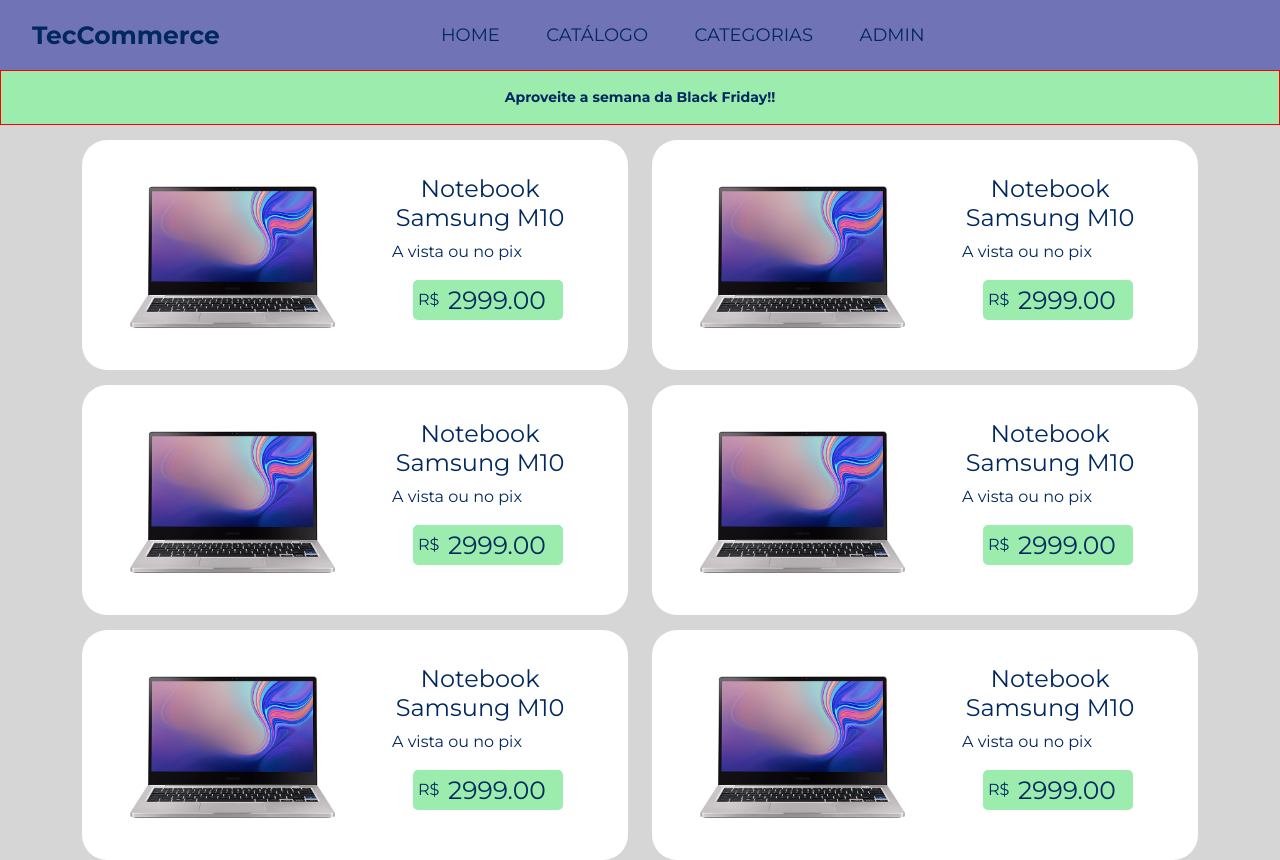
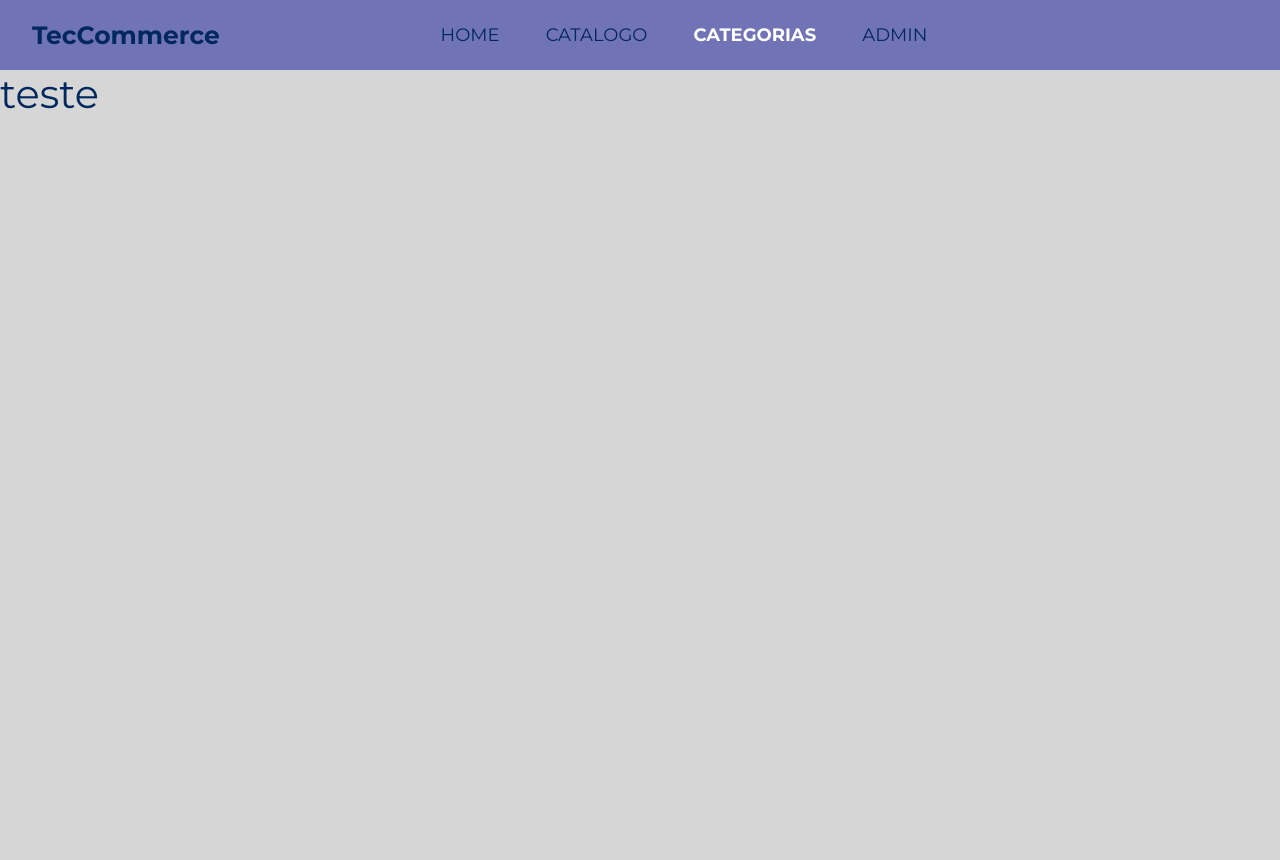
Before and after one commit to arthurs159/tecCommerce, a React (Create React App) app in the folder FrontWeb/: page /categories in a window 1280 px wide. After the commit the page ends 800 px from the top, so only its background shows below. Built offline with nearby package versions, Linux system fonts and the light colour scheme.

Commit message:
fix some bugs and add routes

```diff
--- a/FrontWeb/package.json
+++ b/FrontWeb/package.json
@@ -10,10 +10,12 @@
     "@types/node": "^12.0.0",
     "@types/react": "^17.0.0",
     "@types/react-dom": "^17.0.0",
+    "@types/react-router-dom": "^5.3.2",
     "bootstrap": "^5.1.3",
     "node-sass": "4.14.1",
     "react": "^17.0.2",
     "react-dom": "^17.0.2",
+    "react-router-dom": "5.2.0",
     "react-scripts": "4.0.3",
     "typescript": "^4.1.2",
     "web-vitals": "^1.0.1"
--- a/FrontWeb/src/App.tsx
+++ b/FrontWeb/src/App.tsx
@@ -1,10 +1,9 @@
 import './assets/styles/custom.scss';
 import './App.css';
-import Home from './pages/Home';
-import Catalog from './pages/Catalog';
+import Routes from './Routes';
 
 function App() {
-  return <Catalog/>
+  return <Routes/>
 }
 
 export default App;
--- /dev/null
+++ b/FrontWeb/src/Routes.tsx
@@ -0,0 +1,25 @@
+import { BrowserRouter, Switch, Route } from 'react-router-dom';
+import Navbar from './components/Navbar';
+import Catalog from './pages/Catalog';
+import Category from './pages/Category';
+import Home from './pages/Home';
+
+
+const Routes = () => (
+  <BrowserRouter>
+    <Navbar />
+    <Switch>
+      <Route path="/" exact>
+        <Home />
+      </Route>
+      <Route path="/catalog" exact>
+        <Catalog />
+      </Route>
+      <Route path="/categories">
+        <Category />
+      </Route>
+    </Switch>
+  </BrowserRouter>
+);
+
+export default Routes;
--- a/FrontWeb/src/components/Button/styles.css
+++ b/FrontWeb/src/components/Button/styles.css
@@ -7,8 +7,8 @@
 }
 
 .button-div button {
-  width: 240px;
-  height: 32px;
+  width: 300px;
+  height: 50px;
   color: white;
 }
 
--- a/FrontWeb/src/components/NavBar/index.tsx
+++ b/FrontWeb/src/components/NavBar/index.tsx
@@ -1,5 +1,6 @@
 import './styles.css';
 import 'bootstrap/js/src/collapse.js';
+import { NavLink } from 'react-router-dom';
 
 const NavBar = () => {
   return (
@@ -19,16 +20,20 @@ const NavBar = () => {
           <span className="navbar-toggler-icon"></span>
         </button>
 
-        <div className="collapse navbar-collapse" id="teccommerce-navbar">
+        <div className="collapse navbar-collapse list-container" id="teccommerce-navbar">
           <ul className="navbar-nav offset-md-2 links-container">
             <li>
-              <a href="link">HOME</a>
+              <NavLink to="/" activeClassName="active" exact>HOME</NavLink>
             </li>
             <li>
-              <a href="link">CATÁLOGO</a>
+            <NavLink activeClassName="active" to="/catalog">
+                CATALOGO
+              </NavLink>
             </li>
             <li>
-              <a href="link">CATEGORIAS</a>
+            <NavLink activeClassName="active" to="/categories">
+                CATEGORIAS
+              </NavLink>
             </li>
             <li>
               <a href="link">ADMIN</a>
--- a/FrontWeb/src/components/NavBar/styles.css
+++ b/FrontWeb/src/components/NavBar/styles.css
@@ -1,19 +1,16 @@
 .main-container {
   min-height: 70px;
   padding-left: 20px;
-
 }
 
-.main-container h4{
+.main-container h4 {
   font-size: 25px;
   font-weight: bold;
-
 }
 
-.links-container li{
+.links-container li {
   font-size: 18px;
   align-items: center;
-
 }
 
 .links-container a:hover {
@@ -21,10 +18,22 @@
   font-weight: bold;
 }
 
-@media( min-width: 758px) {
+.links-container a.active {
+  color: #fff;
+  font-weight: bold;
+}
+
+@media (min-width: 758px) {
   .links-container {
     display: flex;
-              width: 55%;
+    width: 100%;
     justify-content: space-evenly;
+    padding-right: 50px;
   }
 }
+
+@media (min-width: 992px) {
+  .links-container {
+    width: 60%;
+  }
+}
--- a/FrontWeb/src/pages/Catalog/index.tsx
+++ b/FrontWeb/src/pages/Catalog/index.tsx
@@ -1,11 +1,9 @@
-import NavBar from '../../components/Navbar';
 import Product from '../../components/Product';
 import './styles.css';
 
 const Catalog = () => {
   return (
     <>
-      <NavBar />
       <div className="main-container-catalog">
         <div>
           <h1>Aproveite a semana da Black Friday!!</h1>
--- a/FrontWeb/src/pages/Catalog/styles.css
+++ b/FrontWeb/src/pages/Catalog/styles.css
@@ -2,7 +2,6 @@
        display: flex;
        align-items: center;
        justify-content: center;
-       border: 1px solid red;
        height: 55px;
        background-color: #9BECAD;
 }
--- a/FrontWeb/src/pages/Category/index.tsx
+++ b/FrontWeb/src/pages/Category/index.tsx
@@ -0,0 +1,9 @@
+import './styles.css';
+
+const Category = () => {
+  return (
+    <div><h1>teste</h1></div>
+  );
+};
+
+export default Category;
--- a/FrontWeb/src/pages/Home/index.tsx
+++ b/FrontWeb/src/pages/Home/index.tsx
@@ -1,13 +1,11 @@
 import './styles.css';
-import NavBar from '../../components/Navbar';
 import img1 from '../../assets/images/notebookguy.png';
 import Button from '../../components/Button';
+import { Link } from 'react-router-dom';
 
 const Home = () => {
   return (
     <>
-      <NavBar />
-
       <div className="container">
         <div className="home-card">
           <div className="img-container">
@@ -16,7 +14,9 @@ const Home = () => {
           <div className="text">
             <h1>Bem-vindo à TecCommerce</h1>
             <p>Conheça nossos produtos e promoções</p>
-            <Button />
+            <Link to="catalog">
+              <Button />
+            </Link>
           </div>
         </div>
       </div>
--- a/FrontWeb/src/pages/Home/styles.css
+++ b/FrontWeb/src/pages/Home/styles.css
@@ -2,15 +2,17 @@
 .container {
   padding: 12px 10px 0 10px;
   padding-bottom: 20px;
-  height: 100%;
+
 }
 
 .home-card {
   display: flex;
   flex-direction: column;
   align-items: center;
+  justify-content: center;
   border-radius: 20px;
-  background-color: #D4D4D4;
+  background-color: #FFFF;
+  height: 600px;
 }
 
 .img-container {
```
Also changed, not shown: FrontWeb/src/assets/images/tv.png (added), 1 other file (tests, documents, lock files or other folders). Lines whose indentation alone changed are shown as unchanged.
